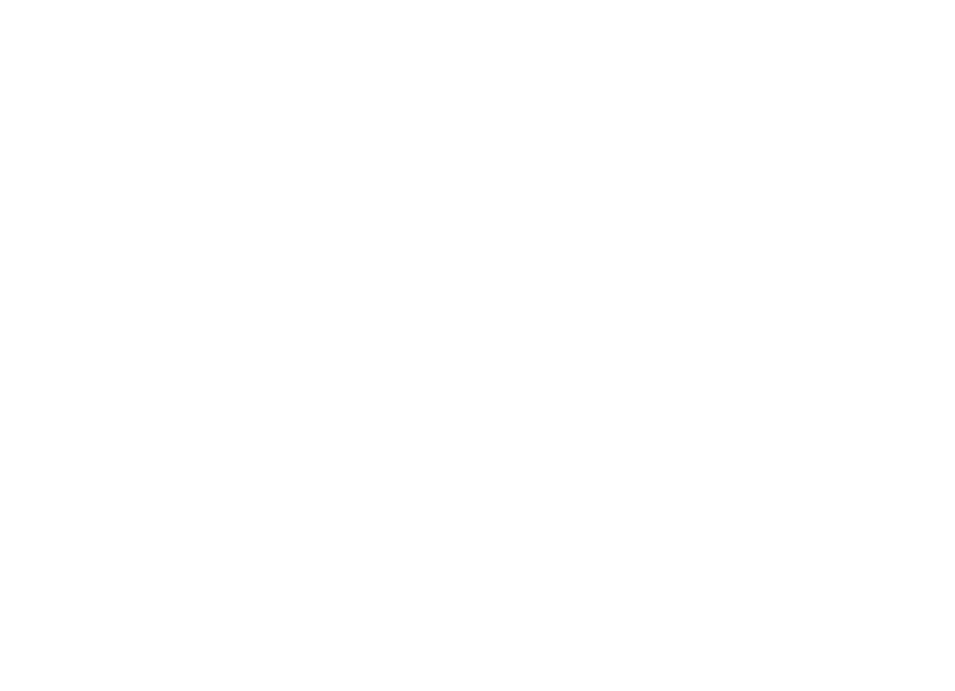
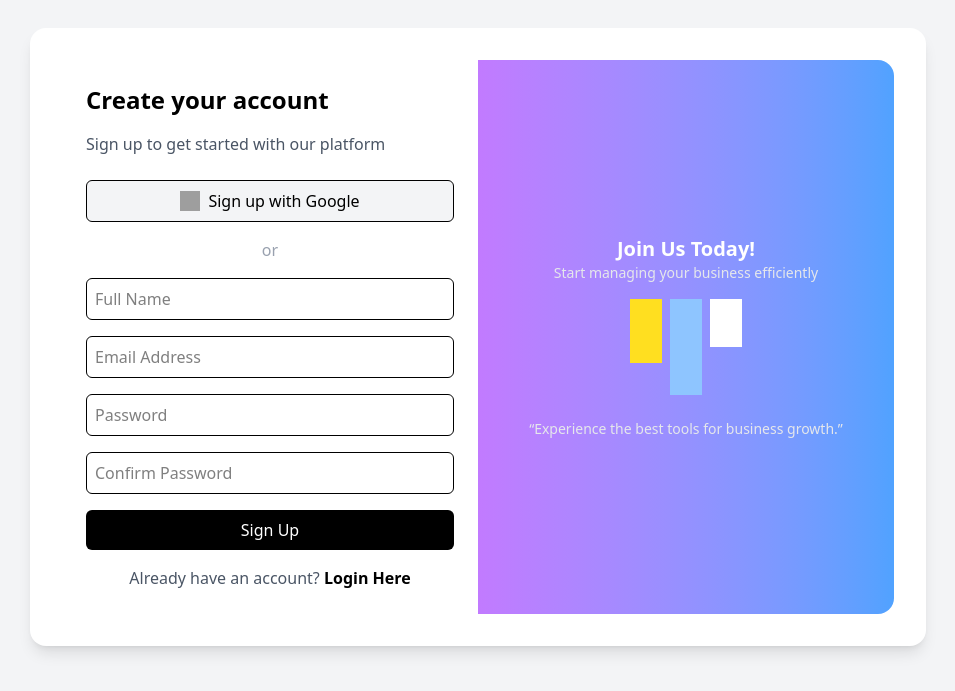
Before and after one commit to interns25sws/API_Integration, a React (Vite) app in the folder Front-end/: page / in a window 1280 px wide. Shown: the part 863-1554 px from the top of the page, without its empty margins (162-1117 px from the left). Before the commit the page ends 800 px from the top, so only its background shows below. Built offline with nearby package versions, Linux system fonts and the light colour scheme; grey boxes are pictures that could not be loaded.

Commit message:
Registration

```diff
--- a/Front-end/src/App.jsx
+++ b/Front-end/src/App.jsx
@@ -1,12 +1,14 @@
 
 import Login from './components/Login'
+import Registration from './components/Registration'
 
 function App() {
 
 
   return (
     <>
-     <Login/>
+     <Login />
+     <Registration/>
     </>
   )
 }
--- /dev/null
+++ b/Front-end/src/components/Registration.jsx
@@ -0,0 +1,73 @@
+import React from "react";
+
+const Registration = () => {
+  return (
+    <div className="flex items-center justify-center min-h-screen bg-gray-100">
+      <div className="bg-white p-8 rounded-2xl shadow-lg max-w-4xl w-full flex">
+        {/* Left Section - Form */}
+        <div className="w-1/2 p-6">
+          <h2 className="text-2xl font-bold mb-4">Create your account</h2>
+          <p className="text-gray-600 mb-6">
+            Sign up to get started with our platform
+          </p>
+          <button className="w-full py-2 border rounded-md flex items-center justify-center gap-2 bg-gray-100 hover:bg-gray-200 mb-4">
+            <img src="/google-icon.png" alt="Google" className="w-5 h-5" />
+            Sign up with Google
+          </button>
+          <div className="text-center text-gray-400 mb-4">or</div>
+          <form>
+            <input
+              type="text"
+              placeholder="Full Name"
+              className="w-full p-2 mb-4 border rounded-md"
+            />
+            <input
+              type="email"
+              placeholder="Email Address"
+              className="w-full p-2 mb-4 border rounded-md"
+            />
+            <input
+              type="password"
+              placeholder="Password"
+              className="w-full p-2 mb-4 border rounded-md"
+            />
+            <input
+              type="password"
+              placeholder="Confirm Password"
+              className="w-full p-2 mb-4 border rounded-md"
+            />
+            <button className="w-full bg-black text-white py-2 rounded-md">
+              Sign Up
+            </button>
+          </form>
+          <p className="text-center text-gray-600 mt-4">
+            Already have an account?{" "}
+            <a href="#" className="text-black font-semibold">
+              Login Here
+            </a>
+          </p>
+        </div>
+
+        {/* Right Section - Illustration */}
+        <div className="w-1/2 flex items-center justify-center bg-gradient-to-r from-purple-400 to-blue-400 rounded-r-2xl p-6">
+          <div className="text-center text-white">
+            <h3 className="text-xl font-bold">Join Us Today!</h3>
+            <p className="text-sm text-gray-200">
+              Start managing your business efficiently
+            </p>
+            <div className="flex justify-center mt-4">
+              <div className="w-8 h-16 bg-yellow-300 mx-1"></div>
+              <div className="w-8 h-24 bg-blue-300 mx-1"></div>
+              <div className="w-8 h-12 bg-white mx-1"></div>
+            </div>
+            <p className="mt-6 text-sm text-gray-200">
+              “Experience the best tools for business growth.”
+            </p>
+          </div>
+        </div>
+      </div>
+    </div>
+  );
+};
+
+export default Registration;
```
Also changed, not shown: Front-end/vite.config.js (+5 -7 lines).
